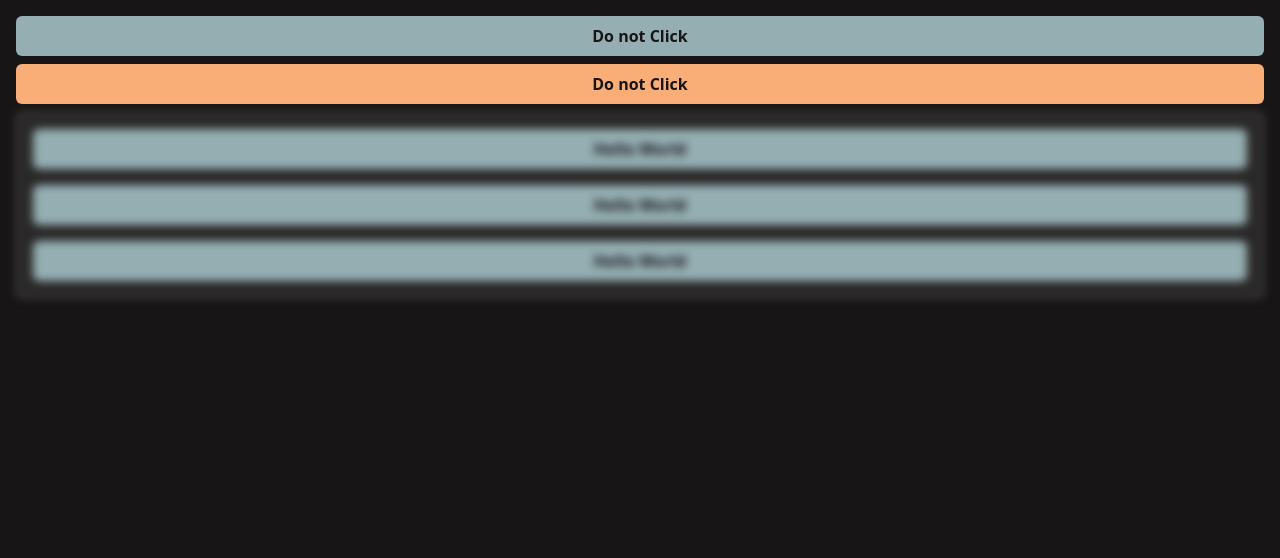
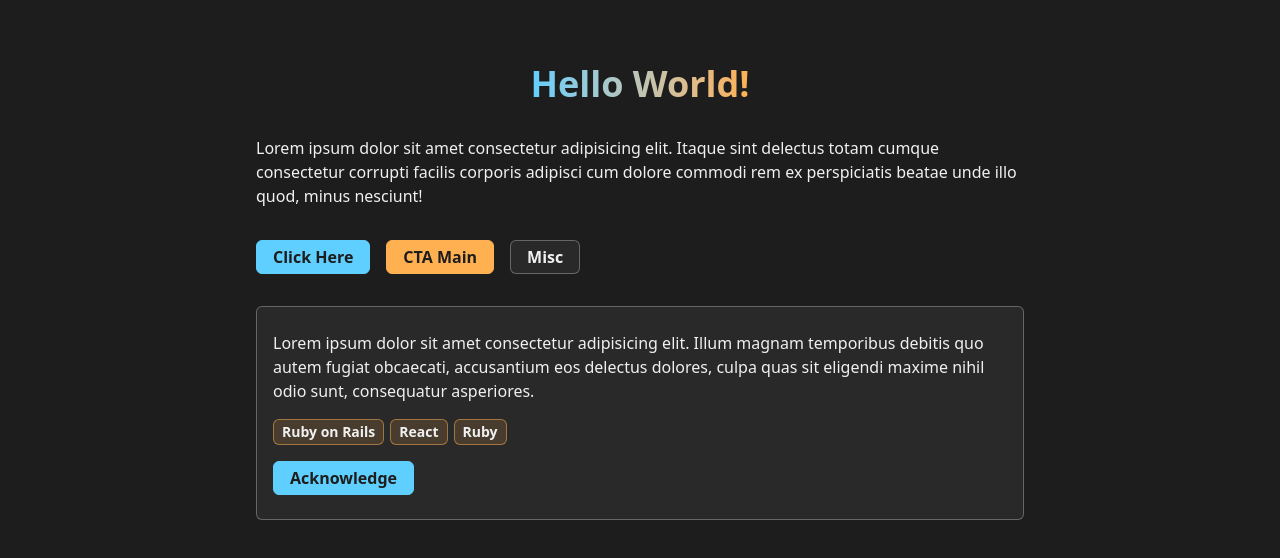
Before and after one commit to amrxt1/portfolio, a Next.js app: page / in a window 1280 px wide. Shown: the top 558 px of the page. Built offline with nearby package versions, Linux system fonts and the light colour scheme.

Commit message:
Create Badge.jsx

```diff
--- a/src/app/globals.css
+++ b/src/app/globals.css
@@ -1,12 +1,11 @@
 @import "tailwindcss";
 
 :root {
-  --background: #171515;
-  --surface: #2a2828;
-  --text: #b5b3b3;
-
-  --primary: #95aeb2;
-  --accent: #f9ad77;
+  --background: #1d1d1d;
+  --surface: #292929;
+  --text: #f0f0f0;
+  --primary: #5fcfff;
+  --accent: #ffb050;
 }
 
 @theme inline {
@@ -20,16 +19,13 @@
   --font-mono: var(--font-geist-mono);
 }
 
+/*
 @media (prefers-color-scheme: dark) {
   :root {
-    --background: #171515;
-    --surface: #2a2828;
-    --text: #b5b3b3;
-
-    --primary: #95aeb2;
-    --accent: #f9ad77;
+    padding: 0px;
   }
 }
+*/
 
 body {
   background: var(--background);
--- a/src/app/page.js
+++ b/src/app/page.js
@@ -1,4 +1,4 @@
 import Demo from "@/components/home/Demo";
 export default function Home() {
-  return <Demo />;
+  return <Demo uiDemo />;
 }
--- a/src/components/home/Demo.jsx
+++ b/src/components/home/Demo.jsx
@@ -1,21 +1,50 @@
-import React from "react";
+"use client";
+
 import Button from "@/components/ui/Button";
 import Card from "@/components/ui/Card";
+import Badge from "@/components/ui/Badge";
 
-const Demo = () => {
-    if (true) {
+const Demo = ({ uiDemo = false }) => {
+  if (uiDemo) {
     return (
-            <div className="mx-4 mt-4 grid gap-2">
-                <Button primary>Do not Click</Button>
-                <Button accent>Do not Click</Button>
-                <Card className="grid gap-4 blur-xs hover:blur-none">
-                    <Button primary>Hello World</Button>
-                    <Button primary>Hello World</Button>
-                    <Button primary>Hello World</Button>
+      <div className="w-full space-y-8 px-4 pt-16 md:px-64">
+        <div className="flex w-full justify-center">
+          <h1 className="from-primary to-accent w-fit bg-linear-to-r bg-clip-text text-4xl font-bold text-transparent">
+            Hello World!
+          </h1>
+        </div>
+        <p>
+          Lorem ipsum dolor sit amet consectetur adipisicing elit. Itaque sint
+          delectus totam cumque consectetur corrupti facilis corporis adipisci
+          cum dolore commodi rem ex perspiciatis beatae unde illo quod, minus
+          nesciunt!
+        </p>
+
+        <div className="flex gap-4">
+          <Button primary>Click Here</Button>
+          <Button accent>CTA Main</Button>
+          <Button tertiary>Misc</Button>
+        </div>
+        <Card className="space-y-4">
+          <p>
+            Lorem ipsum dolor sit amet consectetur adipisicing elit. Illum
+            magnam temporibus debitis quo autem fugiat obcaecati, accusantium
+            eos delectus dolores, culpa quas sit eligendi maxime nihil odio
+            sunt, consequatur asperiores.
+          </p>
+          <div className="flex gap-1.5">
+            <Badge>Ruby on Rails</Badge>
+            <Badge>React</Badge>
+            <Badge>Ruby</Badge>
+          </div>
+          <Button primary className="">
+            Acknowledge
+          </Button>
         </Card>
       </div>
     );
   }
+
   return (
     <div className="mx-auto w-full px-4 pt-16 md:px-64">
       <div className="bg-surface rounded-2xl p-4">
@@ -24,23 +53,20 @@ const Demo = () => {
         </h1>
         <section className="space-y-4">
           <p>
-                        Lorem, ipsum dolor sit amet consectetur adipisicing
-                        elit. Molestias ipsa temporibus nulla, quos nesciunt
-                        accusamus corporis dolorem nisi dolores quas dicta at
-                        eius laboriosam labore aliquam error eligendi iure
-                        ratione!{" "}
+            Lorem, ipsum dolor sit amet consectetur adipisicing elit. Molestias
+            ipsa temporibus nulla, quos nesciunt accusamus corporis dolorem nisi
+            dolores quas dicta at eius laboriosam labore aliquam error eligendi
+            iure ratione!{" "}
           </p>
           <p>
-                        Lorem ipsum dolor sit, amet consectetur adipisicing
-                        elit. Voluptatem incidunt et, explicabo quibusdam
-                        necessitatibus architecto provident iste laboriosam,
-                        modi, vero quam corrupti perspiciatis possimus!
-                        Architecto cum iure officia impedit repellendus? Aliquid
-                        illo nobis consequuntur deserunt, alias, quas corrupti
-                        voluptatibus assumenda recusandae, debitis hic rem
-                        corporis aut eaque expedita fugiat repellendus dicta quo
-                        exercitationem. Vel molestias libero dolorum. Tenetur,
-                        animi repellat.
+            Lorem ipsum dolor sit, amet consectetur adipisicing elit. Voluptatem
+            incidunt et, explicabo quibusdam necessitatibus architecto provident
+            iste laboriosam, modi, vero quam corrupti perspiciatis possimus!
+            Architecto cum iure officia impedit repellendus? Aliquid illo nobis
+            consequuntur deserunt, alias, quas corrupti voluptatibus assumenda
+            recusandae, debitis hic rem corporis aut eaque expedita fugiat
+            repellendus dicta quo exercitationem. Vel molestias libero dolorum.
+            Tenetur, animi repellat.
           </p>
         </section>
         <div className="flex gap-4">
--- /dev/null
+++ b/src/components/ui/Badge.jsx
@@ -0,0 +1,11 @@
+const Badge = ({ children }) => {
+  return (
+    <span
+      className={`bg-accent/15 border-accent/50 text-text rounded-md border px-2 py-0.5 text-sm font-bold`}
+    >
+      {children}
+    </span>
+  );
+};
+
+export default Badge;
--- a/src/components/ui/Button.jsx
+++ b/src/components/ui/Button.jsx
@@ -2,11 +2,12 @@ const Button = ({
   children,
   primary = false,
   accent = false,
+  tertiary = false,
   className = "",
 }) => {
   return (
     <button
-            className={`${primary ? "bg-primary" : ""} ${accent ? "bg-accent" : ""} text-background rounded-md px-4 py-2 font-bold ${className}`}
+      className={`${primary ? "bg-primary text-background border-primary" : ""} ${accent ? "bg-accent text-background border-accent" : ""} ${tertiary ? "bg-surface border-text/30" : ""} cursor-pointer rounded-md border px-4 py-1 font-bold ${className}`}
     >
       {children}
     </button>
--- a/src/components/ui/Card.jsx
+++ b/src/components/ui/Card.jsx
@@ -1,7 +1,7 @@
 const Card = ({ children, className = "" }) => {
   return (
     <div
-            className={`${className} bg-surface border-text/50 w-full rounded-md border p-4`}
+      className={`${className} bg-surface border-text/30 w-full rounded-md border px-4 py-6`}
     >
       {children}
     </div>
```
Lines whose indentation alone changed are shown as unchanged.
